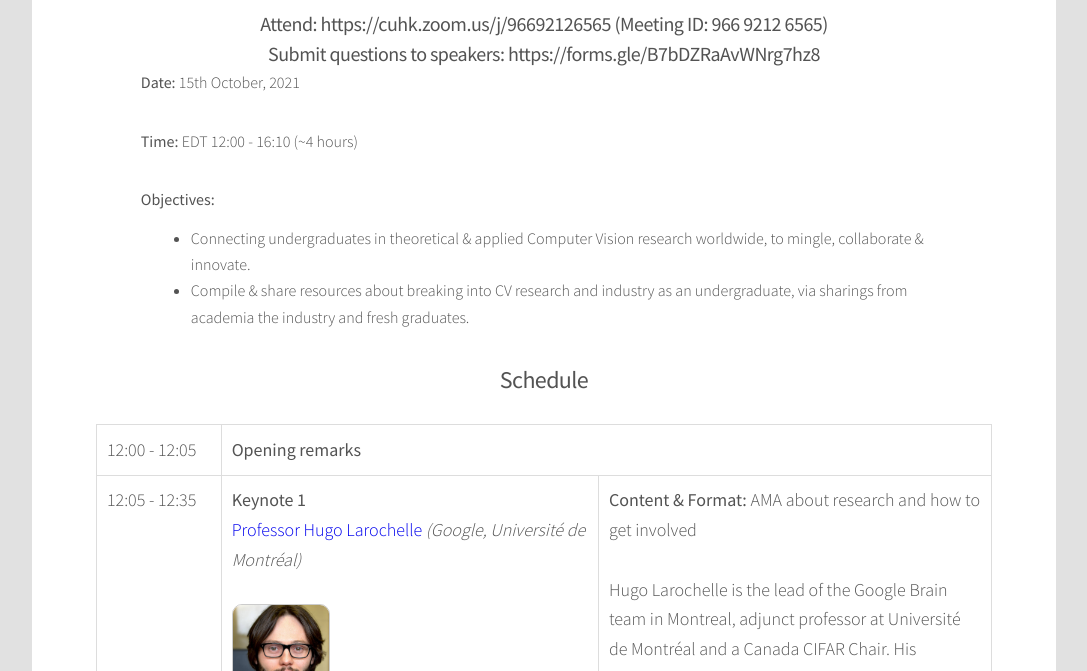
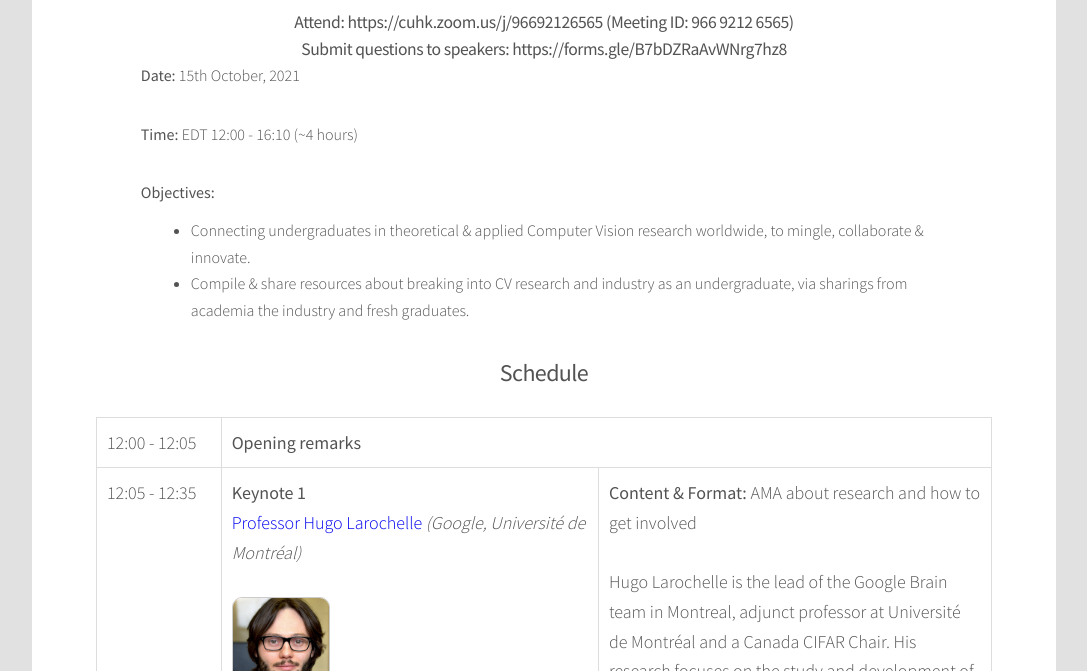
Before and after one commit to ICCV2021-UG-in-CV/UG_in_CV, a plain HTML site: page index.html in a window 1280 px wide. Shown: the part 429-1100 px from the top of the page, without its empty margins (96-1183 px from the left). Drawn offline with Linux system fonts and the light colour scheme.

Commit message:
Update index.html

```diff
--- a/index.html
+++ b/index.html
@@ -67,8 +67,8 @@
             <br>
             <h2 style="font-weight: 400">Undergraduates in Computer Vision</h2>
           </header>
-          <h3><b>Attend:</b> <a href="https://cuhk.zoom.us/j/96692126565">https://cuhk.zoom.us/j/96692126565</a> (Meeting ID: 966 9212 6565)</h3>
-          <h3><b>Submit questions to speakers: </b> <a href="https://forms.gle/B7bDZRaAvWNrg7hz8">https://forms.gle/B7bDZRaAvWNrg7hz8</a></h3>
+          <h4><b>Attend:</b> <a href="https://cuhk.zoom.us/j/96692126565">https://cuhk.zoom.us/j/96692126565</a> (Meeting ID: 966 9212 6565)</h4>
+          <h4><b>Submit questions to speakers: </b> <a href="https://forms.gle/B7bDZRaAvWNrg7hz8">https://forms.gle/B7bDZRaAvWNrg7hz8</a></h4>
           <div class="spotlight" style = "width: 90%; text-align: left">
             <br>
             <div class="content">
```
